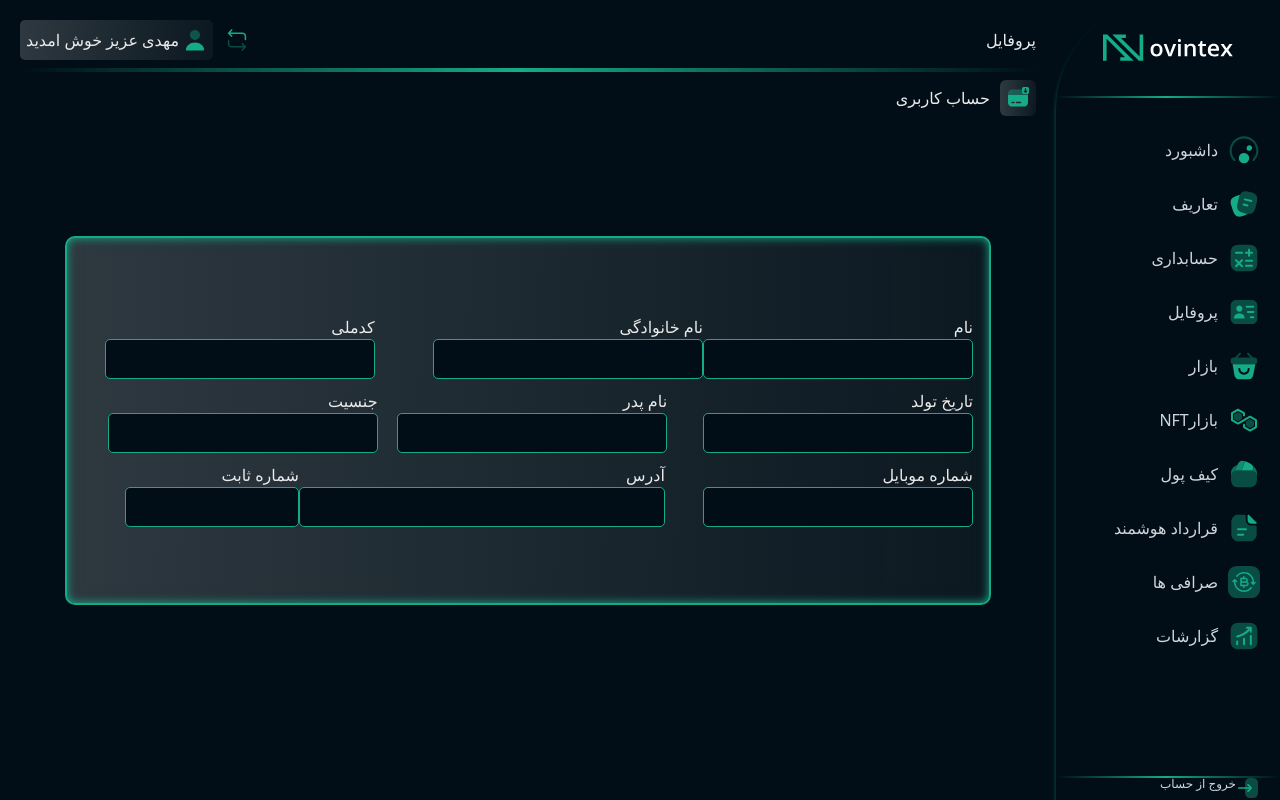
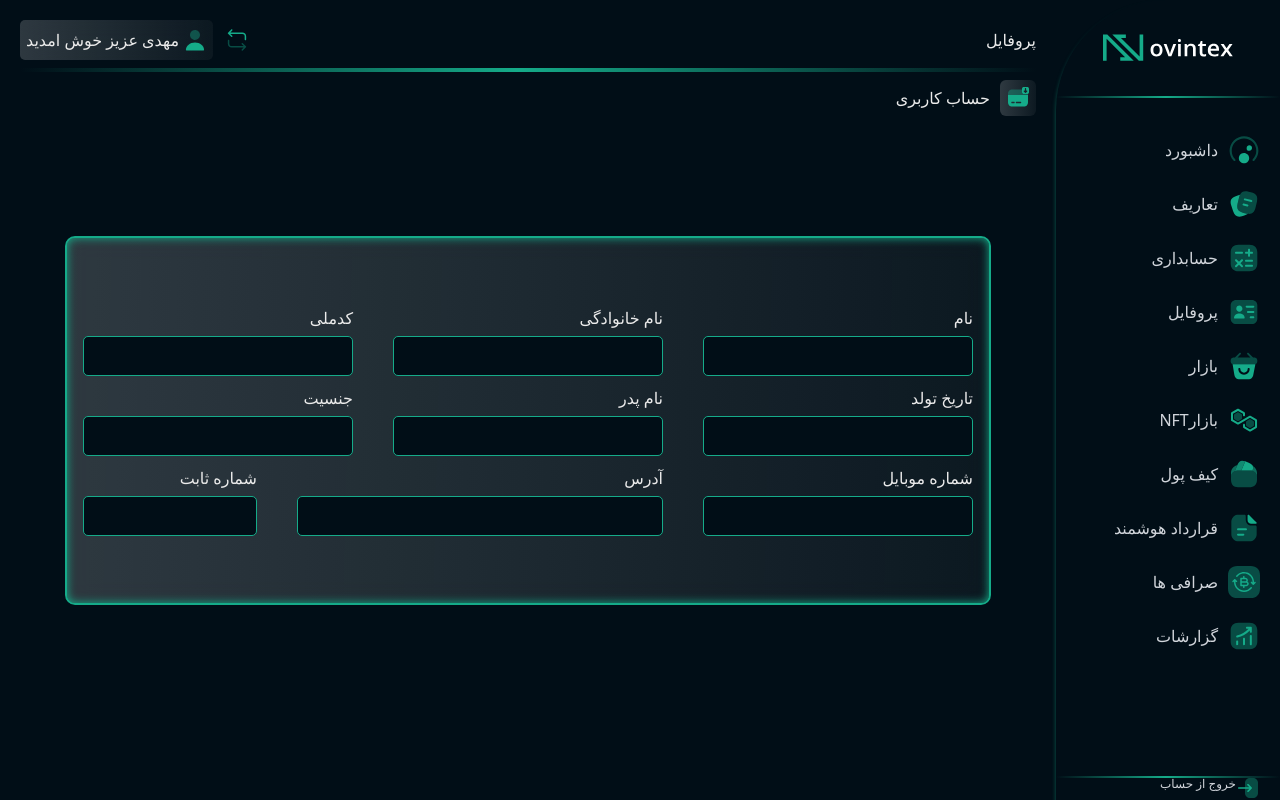
Before and after one commit to danyalbani240/dashboard, a Nuxt app: page /profile in a window 1280 px wide. Built offline with nearby package versions, Linux system fonts and the light colour scheme.

Commit message:
Base Input  and some styles changed

```diff
--- a/components/Base/BaseInput.vue
+++ b/components/Base/BaseInput.vue
@@ -1,6 +1,6 @@
 <template>
-  <div dir="rtl">
-    <label class="mb-1">
+  <div dir="rtl" :class="{ 'w-270': w270, 'w-366': w366, 'w-174': w174 }">
+    <label>
       {{ label }}
     </label>
     <input
@@ -8,8 +8,7 @@
       :placeholder="place"
       v-bind:value="model"
       v-on:input="model = $event"
-      :class="{ 'w-270': w270, 'w-366': w366, 'w-174': w174 }"
-      class="bg-primary"
+      class="bg-primary w-full mt-1.5"
     />
   </div>
 </template>
--- a/components/TheProfileForm.vue
+++ b/components/TheProfileForm.vue
@@ -3,17 +3,17 @@
     class="flex flex-row-reverse px-4 justify-between items-center profile-form mx-auto"
   >
     <form class="w-full">
-      <div class="flex justify-center w-full flex-row-reverse">
+      <div class="flex justify-between w-full flex-row-reverse">
         <base-input label="نام" :w270="true" />
         <base-input label="نام خانوادگی" :w270="true" />
         <base-input label="کدملی" :w270="true" />
       </div>
-      <div class="my-2.5 flex justify-center w-full flex-row-reverse">
+      <div class="my-2.5 flex justify-between w-full flex-row-reverse">
         <base-input label="تاریخ تولد" :w270="true" />
         <base-input label="نام پدر " :w270="true" />
         <base-input label="جنسیت" :w270="true" />
       </div>
-      <div class="flex justify-center w-full flex-row-reverse">
+      <div class="flex justify-between w-full flex-row-reverse">
         <base-input label="شماره موبایل" :w270="true" />
         <base-input label="آدرس" :w366="true" />
         <base-input label="شماره ثابت" :w174="true" />
```
